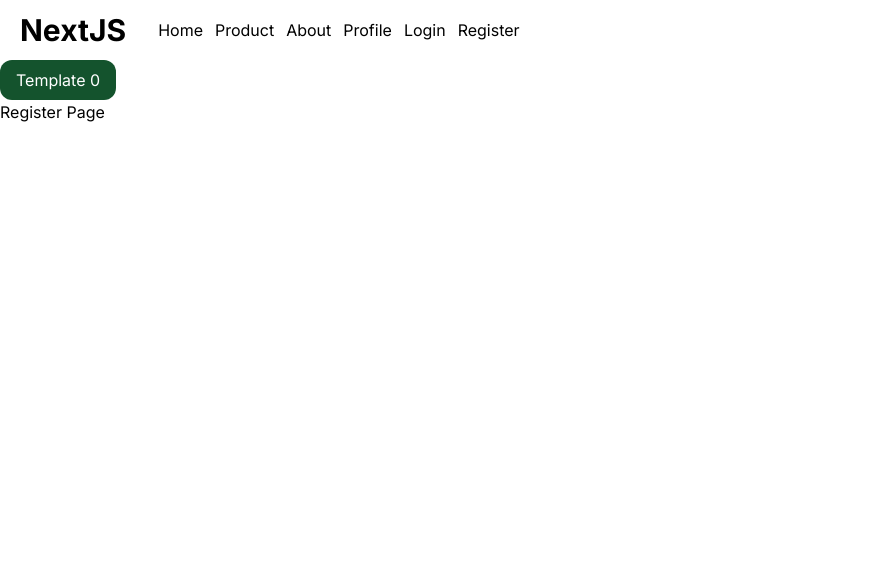
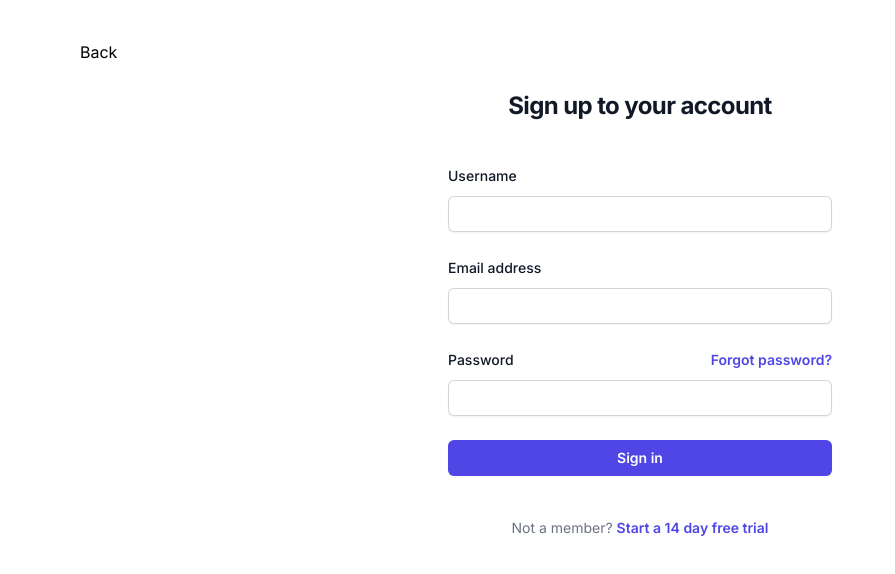
Before and after one commit to RidloGhifary/learn-nextjs, a Next.js app: page /register in a window 1280 px wide. Shown: the top 574 px of the page, without its empty margins (0-895 px from the left). Built offline with nearby package versions, Linux system fonts and the light colour scheme.

Commit message:
learn linking & navigating

```diff
--- a/next.config.mjs
+++ b/next.config.mjs
@@ -1,4 +1,15 @@
 /** @type {import('next').NextConfig} */
-const nextConfig = {};
+const nextConfig = {
+  images: {
+    remotePatterns: [
+      {
+        protocol: "https",
+        hostname: "tailwindui.com",
+        port: "",
+        pathname: "/**",
+      },
+    ],
+  },
+};
 
 export default nextConfig;
--- /dev/null
+++ b/src/app/(auth)/layout.tsx
@@ -0,0 +1,22 @@
+"use client";
+
+import { useRouter } from "next/navigation";
+
+export default function AuthLayout({
+  children,
+}: {
+  children: React.ReactNode;
+}) {
+  const router = useRouter();
+
+  return (
+    <>
+      <div className="absolute top-10 left-20 z-20">
+        <button className="cursor-pointer" onClick={() => router.back()}>
+          Back
+        </button>
+      </div>
+      {children}
+    </>
+  );
+}
--- a/src/app/(auth)/login/page.tsx
+++ b/src/app/(auth)/login/page.tsx
@@ -1,3 +1,79 @@
+import Link from "next/link";
+
 export default function LoginPage() {
-  return <h1>Login Page</h1>;
+  return (
+    <div className="flex min-h-full flex-1 flex-col justify-center px-6 py-12 lg:px-8">
+      <div className="sm:mx-auto sm:w-full sm:max-w-sm">
+        <h2 className="mt-10 text-center text-2xl font-bold leading-9 tracking-tight text-gray-900">
+          Sign in to your account
+        </h2>
+      </div>
+
+      <div className="mt-10 sm:mx-auto sm:w-full sm:max-w-sm">
+        <form className="space-y-6" action="#" method="POST">
+          <div>
+            <label
+              htmlFor="email"
+              className="block text-sm font-medium leading-6 text-gray-900">
+              Email address
+            </label>
+            <div className="mt-2">
+              <input
+                id="email"
+                name="email"
+                type="email"
+                autoComplete="email"
+                required
+                className="block w-full rounded-md border-0 py-1.5 text-gray-900 shadow-sm ring-1 ring-inset ring-gray-300 placeholder:text-gray-400 focus:ring-2 focus:ring-inset focus:ring-indigo-600 sm:text-sm sm:leading-6"
+              />
+            </div>
+          </div>
+
+          <div>
+            <div className="flex items-center justify-between">
+              <label
+                htmlFor="password"
+                className="block text-sm font-medium leading-6 text-gray-900">
+                Password
+              </label>
+              <div className="text-sm">
+                <a
+                  href="#"
+                  className="font-semibold text-indigo-600 hover:text-indigo-500">
+                  Forgot password?
+                </a>
+              </div>
+            </div>
+            <div className="mt-2">
+              <input
+                id="password"
+                name="password"
+                type="password"
+                autoComplete="current-password"
+                required
+                className="block w-full rounded-md border-0 py-1.5 text-gray-900 shadow-sm ring-1 ring-inset ring-gray-300 placeholder:text-gray-400 focus:ring-2 focus:ring-inset focus:ring-indigo-600 sm:text-sm sm:leading-6"
+              />
+            </div>
+          </div>
+
+          <div>
+            <button
+              type="submit"
+              className="flex w-full justify-center rounded-md bg-indigo-600 px-3 py-1.5 text-sm font-semibold leading-6 text-white shadow-sm hover:bg-indigo-500 focus-visible:outline focus-visible:outline-2 focus-visible:outline-offset-2 focus-visible:outline-indigo-600">
+              Sign in
+            </button>
+          </div>
+        </form>
+
+        <p className="mt-10 text-center text-sm text-gray-500">
+          Not a member?{" "}
+          <Link
+            href="/register"
+            className="font-semibold leading-6 text-indigo-600 hover:text-indigo-500">
+            Start a 14 day free trial
+          </Link>
+        </p>
+      </div>
+    </div>
+  );
 }
--- a/src/app/(auth)/register/page.tsx
+++ b/src/app/(auth)/register/page.tsx
@@ -1,3 +1,97 @@
+import Link from "next/link";
+
 export default function RegisterPage() {
-  return <h1>Register Page</h1>;
+  return (
+    <div className="flex min-h-full flex-1 flex-col justify-center px-6 py-12 lg:px-8">
+      <div className="sm:mx-auto sm:w-full sm:max-w-sm">
+        <h2 className="mt-10 text-center text-2xl font-bold leading-9 tracking-tight text-gray-900">
+          Sign up to your account
+        </h2>
+      </div>
+
+      <div className="mt-10 sm:mx-auto sm:w-full sm:max-w-sm">
+        <form className="space-y-6" action="#" method="POST">
+          <div>
+            <label
+              htmlFor="username"
+              className="block text-sm font-medium leading-6 text-gray-900">
+              Username
+            </label>
+            <div className="mt-2">
+              <input
+                id="username"
+                name="username"
+                type="text"
+                autoComplete="username"
+                required
+                className="block w-full rounded-md border-0 py-1.5 text-gray-900 shadow-sm ring-1 ring-inset ring-gray-300 placeholder:text-gray-400 focus:ring-2 focus:ring-inset focus:ring-indigo-600 sm:text-sm sm:leading-6"
+              />
+            </div>
+          </div>
+
+          <div>
+            <label
+              htmlFor="email"
+              className="block text-sm font-medium leading-6 text-gray-900">
+              Email address
+            </label>
+            <div className="mt-2">
+              <input
+                id="email"
+                name="email"
+                type="email"
+                autoComplete="email"
+                required
+                className="block w-full rounded-md border-0 py-1.5 text-gray-900 shadow-sm ring-1 ring-inset ring-gray-300 placeholder:text-gray-400 focus:ring-2 focus:ring-inset focus:ring-indigo-600 sm:text-sm sm:leading-6"
+              />
+            </div>
+          </div>
+
+          <div>
+            <div className="flex items-center justify-between">
+              <label
+                htmlFor="password"
+                className="block text-sm font-medium leading-6 text-gray-900">
+                Password
+              </label>
+              <div className="text-sm">
+                <a
+                  href="#"
+                  className="font-semibold text-indigo-600 hover:text-indigo-500">
+                  Forgot password?
+                </a>
+              </div>
+            </div>
+            <div className="mt-2">
+              <input
+                id="password"
+                name="password"
+                type="password"
+                autoComplete="current-password"
+                required
+                className="block w-full rounded-md border-0 py-1.5 text-gray-900 shadow-sm ring-1 ring-inset ring-gray-300 placeholder:text-gray-400 focus:ring-2 focus:ring-inset focus:ring-indigo-600 sm:text-sm sm:leading-6"
+              />
+            </div>
+          </div>
+
+          <div>
+            <button
+              type="submit"
+              className="flex w-full justify-center rounded-md bg-indigo-600 px-3 py-1.5 text-sm font-semibold leading-6 text-white shadow-sm hover:bg-indigo-500 focus-visible:outline focus-visible:outline-2 focus-visible:outline-offset-2 focus-visible:outline-indigo-600">
+              Sign in
+            </button>
+          </div>
+        </form>
+
+        <p className="mt-10 text-center text-sm text-gray-500">
+          Not a member?{" "}
+          <Link
+            href="/login"
+            className="font-semibold leading-6 text-indigo-600 hover:text-indigo-500">
+            Start a 14 day free trial
+          </Link>
+        </p>
+      </div>
+    </div>
+  );
 }
--- a/src/app/layout.tsx
+++ b/src/app/layout.tsx
@@ -1,24 +1,31 @@
+"use client";
+
 import { Inter } from "next/font/google";
 import "./globals.css";
 import Navbar from "@/components/Navbar";
-import type { Metadata } from "next";
+import { usePathname } from "next/navigation";
+// import type { Metadata } from "next";
 
 const inter = Inter({ subsets: ["latin"] });
 
-export const metadata: Metadata = {
-  title: "NextJS",
-  description: "Generated by create next app",
-};
+// export const metadata: Metadata = {
+//   title: "NextJS",
+//   description: "Generated by create next app",
+// };
+
+const DisabledNavbar = ["/login", "/register"];
 
 export default function RootLayout({
   children,
 }: Readonly<{
   children: React.ReactNode;
 }>) {
+  const pathname = usePathname();
+
   return (
     <html lang="en">
       <body className={inter.className}>
-        <Navbar />
+        {DisabledNavbar.includes(pathname) ? null : <Navbar />}
         {children}
       </body>
     </html>
--- a/src/components/Navbar.tsx
+++ b/src/components/Navbar.tsx
@@ -1,41 +1,39 @@
+"use client";
+
 import Link from "next/link";
+import { usePathname, useRouter } from "next/navigation";
 
 export default function Navbar() {
+  const pathname = usePathname();
+  const router = useRouter();
+
   return (
-    <nav className="flex gap-8 px-5 py-3">
-      <h1 className="text-3xl font-bold">NextJS</h1>
-      <ul className="flex justify-center items-center gap-3">
-        <li>
-          <Link href="/" className="cursor-pointer">
-            Home
-          </Link>
-        </li>
-        <li>
-          <Link href="/product" className="cursor-pointer">
-            Product
-          </Link>
-        </li>
-        <li>
-          <Link href="/about" className="cursor-pointer">
-            About
-          </Link>
-        </li>
-        <li>
-          <Link href="/about/profile" className="cursor-pointer">
-            Profile
-          </Link>
-        </li>
-        <li>
-          <Link href="/login" className="cursor-pointer">
-            Login
-          </Link>
-        </li>
-        <li>
-          <Link href="/register" className="cursor-pointer">
-            Register
-          </Link>
-        </li>
-      </ul>
+    <nav className="flex max-w-6xl mx-auto px-5 py-3 justify-between items-center">
+      <>
+        <h1 className="text-3xl font-bold">
+          <Link href="/">NextJS</Link>
+        </h1>
+        <ul className="flex justify-center items-center gap-5">
+          {["product", "about", "about/profile"].map((str, i) => (
+            <li key={i}>
+              <Link
+                href={`/${str}`}
+                className={`cursor-pointer text-gray-500 ${
+                  pathname === `/${str}` && "text-black font-bold underline"
+                }`}>
+                {str === "about/profile" ? "profile" : str}
+              </Link>
+            </li>
+          ))}
+        </ul>
+      </>
+      <div>
+        <button
+          onClick={() => router.push("/login")}
+          className="cursor-pointer bg-black rounded-xl p-2 px-5 text-white hover:bg-black/80">
+          Login
+        </button>
+      </div>
     </nav>
   );
 }
```
Also changed, not shown: src/app/_template.tsx (renamed from src/app/template.tsx).
